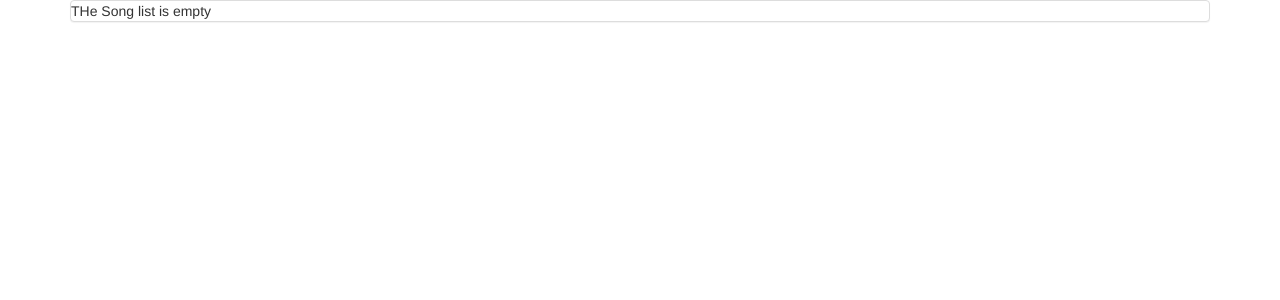
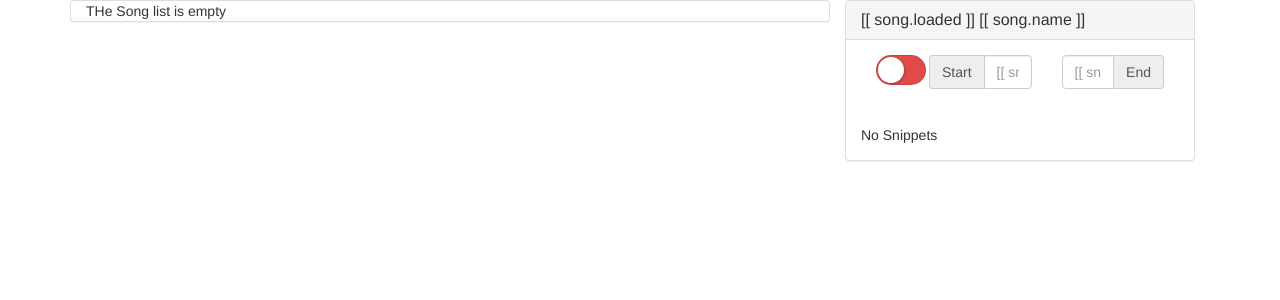
Before and after one commit to sum12/songbook, a Django app: page /book/ in a window 1280 px wide. Shown: the top 300 px of the page. Run offline with Django 3.2, Linux system fonts and the light colour scheme; data that the repository does not hold is empty; some libraries are stand-ins or nearby versions.

Commit message:
panel implemented but need mnor debugging
THe idea is given up completely and the new UI
is to have a sidebar for snips

```diff
--- a/book/templates/book/player.html
+++ b/book/templates/book/player.html
@@ -3,7 +3,7 @@
 {% load staticfiles %}
 
 {% block main_div %}
-<div id="song_list" class="panel panel-default">
+<div id="song_list" class="col-md-8 panel panel-default">
 {% for song in songs %}
     <div id="song-head_{{ song.id }}" class="panel-heading">
         <h4 class="panel-title"> <a  data-toggle="collapse" data-target="#song_body_{{ song.id }}" href="#"> {{ song.name }} </a> </h4>
@@ -42,5 +42,38 @@
 {% empty %}
  THe Song list is empty
 {% endfor %}
+</div>
+<div id="song-list-ang" ng-controller="songlist" class="col-md-4 panel-group">
+    <div ng-repeat="song in list" class="panel panel-default">
+        <div id="song_head_[[ song.id ]]" class="panel-heading">
+            <h4 class="panel-title">
+                <a ng-click="buttonClicked([[ song.id ]])" data-toggle="collapse" data-parent="#song-list-ang" href="#">[[ song.loaded ]] [[ song.name ]] </a>
+            </h4>
+        </div>
+        <div id="song_snippets" ng-repeat="snip in snippets " class="panel-collapse collapse in">
+            <div class="panel-body">
+                <div class="col-md-2">
+                    <label class="switch">
+                        <input id="check_[[ snip.id ]]" ng-model="snip.enabled" type="checkbox" class="switch">
+                      <span></span>
+                    </label>
+                </div>
+                <div class="col-md-5">
+                    <div class="input-group" >
+                        <span class="input-group-addon" id="start_aria">Start</span>
+                        <input type="text" class="form-control" placeholder="[[ snip.start ]]" aria-describedby="start_aria">
+                     </div>
+                </div>
+                <div class="col-md-5">
+                    <div class="input-group">
+                        <input type="text" class="form-control" placeholder="[[ snip.end ]]" aria-describedby="end_aria">
+                        <span class="input-group-addon" id="end_aria">End</span>
+                    </div>
+                </div>
+            </div>
+        </div>
+        <div id="song_snippets_empty" class="panel-body" ng-if="snippets.length === 0">No Snippets</div>
+    </div>
+
+</div>
 {% endblock %}
-</div>
```
